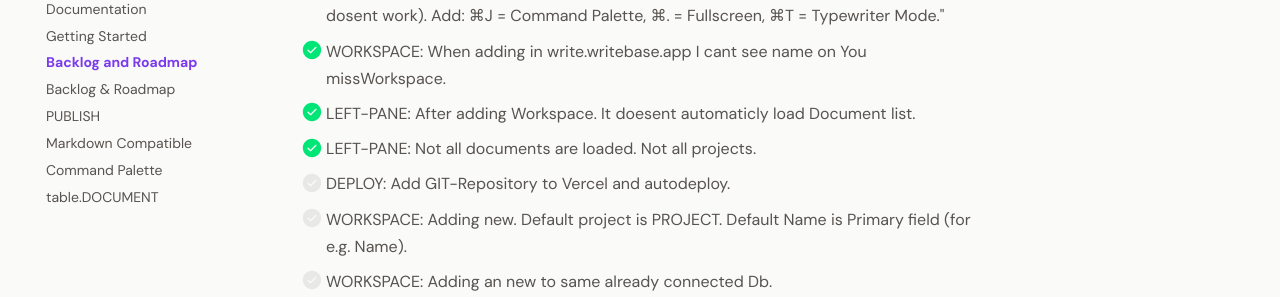
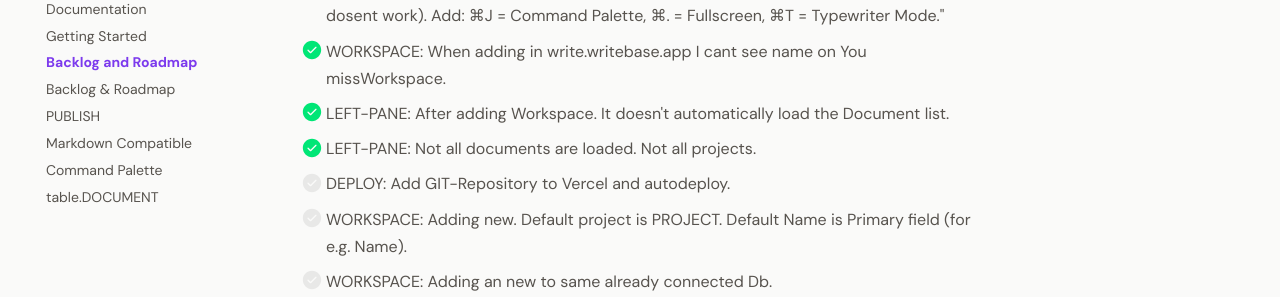
Before and after one commit to larssonhthomas-afk/writebase-docs, an MkDocs documentation site: the page built from docs/008-backlog-and-roadmap.md, in a window 1280 px wide and 900 px high, scrolled down 880 px. Shown: the part 157-454 px from the top of the window. Built offline with MkDocs 1.6.1 and Material for MkDocs 9.7.7, drawn with Linux system fonts in a browser that asks for light colours; some web fonts are replaced.

Commit message:
Update 008-backlog-and-roadmap.md

```diff
--- a/docs/008-backlog-and-roadmap.md
+++ b/docs/008-backlog-and-roadmap.md
@@ -42,7 +42,7 @@ This Backlog has a priority 1-3.
 
 
 - [x] WORKSPACE: When adding in write.writebase.app I cant see name on You missWorkspace.
-- [x] LEFT-PANE: After adding Workspace. It doesent automaticly load Document list.
+- [x] LEFT-PANE: After adding Workspace. It doesn't automatically load the Document list.
 - [x] LEFT-PANE: Not all documents are loaded. Not all projects.
 
 
```
